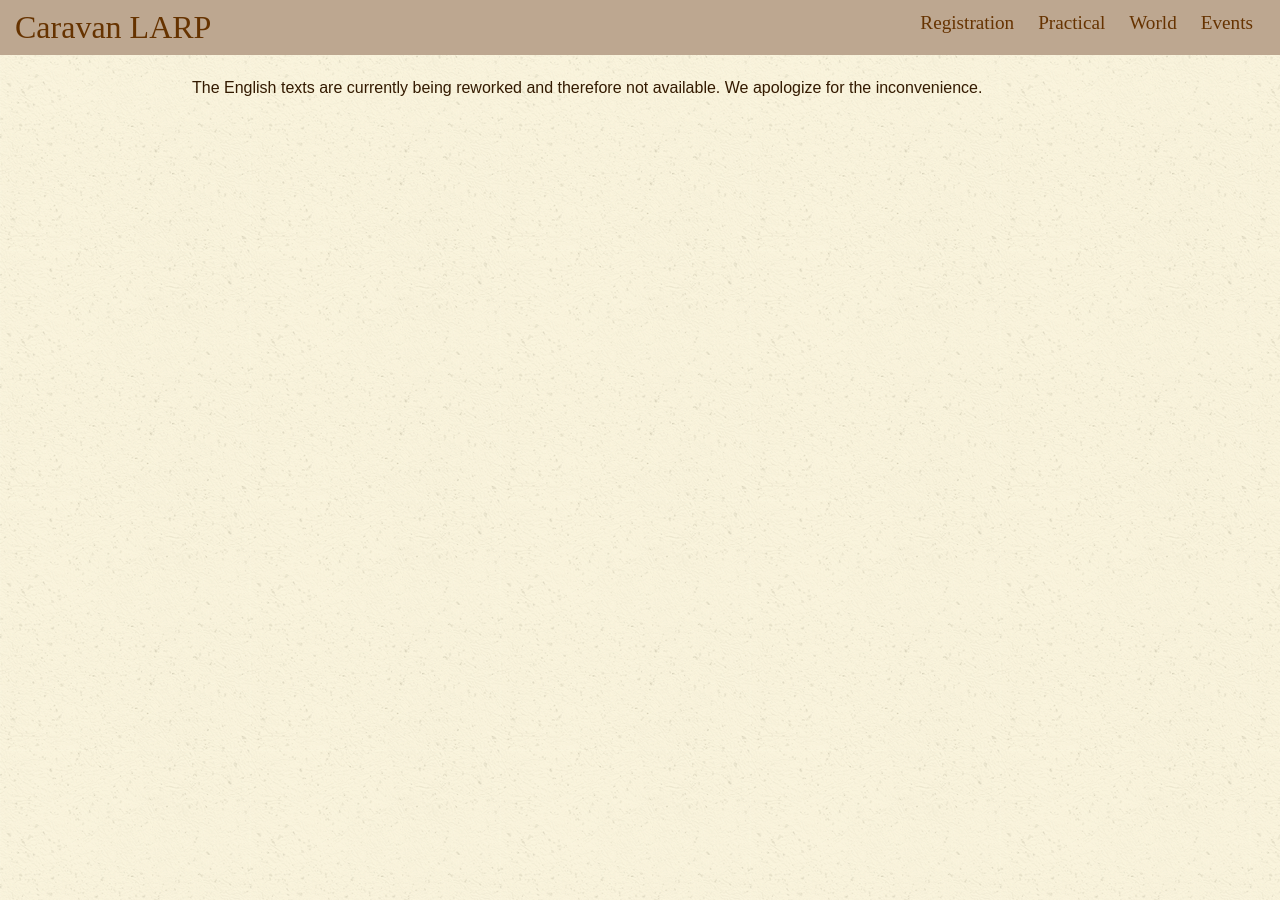
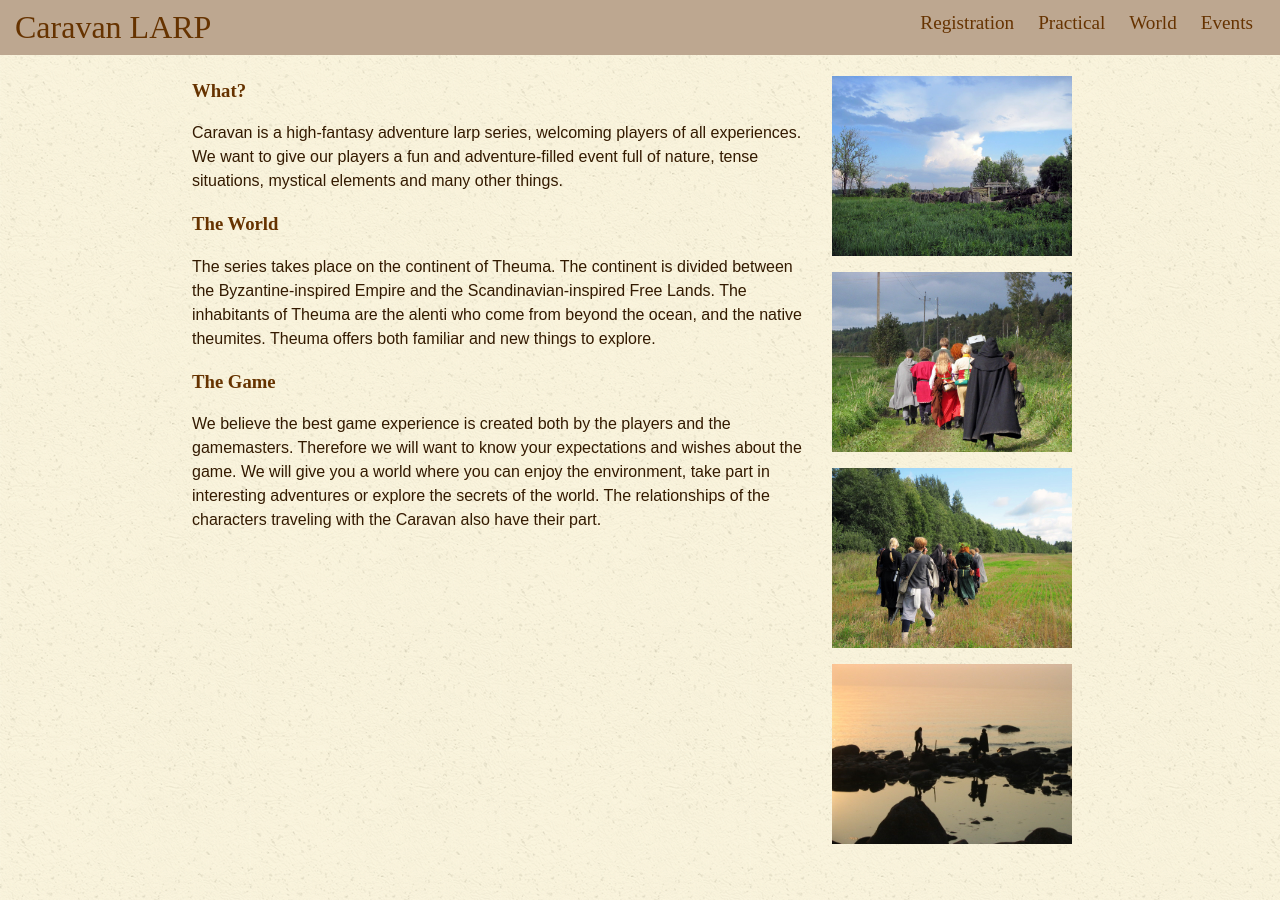
Before and after one commit to karavanlarp/karavanlarp.github.io, a Jekyll site: the page built from eng/index.md, in a window 1280 px wide. Built offline with Jekyll 4.4.1, drawn with Linux system fonts in a browser that asks for light colours; some web fonts are replaced.

Commit message:
eng front page

```diff
--- a/eng/index.md
+++ b/eng/index.md
@@ -1,5 +1,20 @@
 ---
 layout: default-eng
 title: Karavan LARP
+right_content: |
+    ![Image](/img/gallery/Thanaria_6_34.JPG)
+
+    ![Image](/img/gallery/Fyerellal_4_40.JPG)
+
+    ![Image](/img/gallery/Fyerellal_6_30.JPG)
+
+    ![Image](/img/gallery/Fyerellal_I_108.jpg)
 ---
-The English texts are currently being reworked and therefore not available. We apologize for the inconvenience.
+<h3 style="padding-top: 0px;">What?</h3>
+Caravan is a high-fantasy adventure larp series, welcoming players of all experiences. We want to give our players a fun and adventure-filled event full of nature, tense situations, mystical elements and many other things.
+
+<h3 style="padding-top: 0px;">The World</h3>
+The series takes place on the continent of Theuma. The continent is divided between the Byzantine-inspired Empire and the Scandinavian-inspired Free Lands. The inhabitants of Theuma are the alenti who come from beyond the ocean, and the native theumites. Theuma offers both familiar and new things to explore.
+
+<h3 style="padding-top: 0px;">The Game </h3>
+We believe the best game experience is created both by the players and the gamemasters. Therefore we will want to know your expectations and wishes about the game. We will give you a world where you can enjoy the environment, take part in interesting adventures or explore the secrets of the world. The relationships of the characters traveling with the Caravan also have their part.
```
Also changed, not shown: _layouts/default-fb-eng.html (added, +43 -0 lines).
